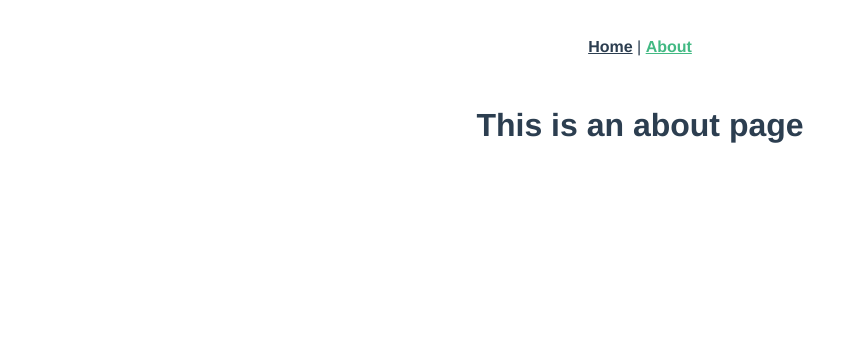
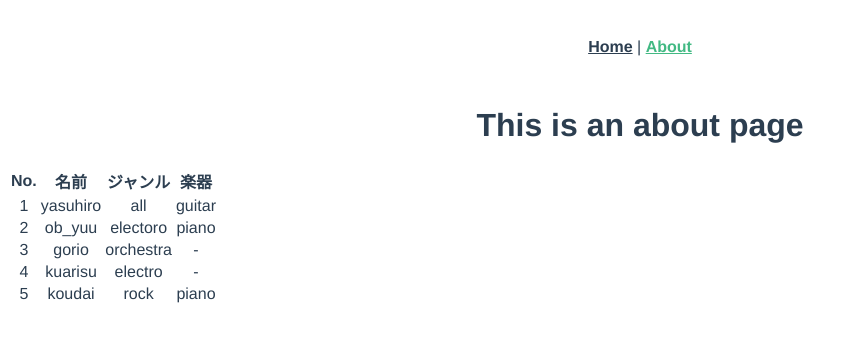
Before and after one commit to captain0001/lcmf_study001, a Vue app in the folder lcmfhq_study001/: page /#/about in a window 1280 px wide. Shown: the top 342 px of the page, without its empty margins (0-854 px from the left). Built offline with nearby package versions, Linux system fonts and the light colour scheme.

Commit message:
table 作成

```diff
--- /dev/null
+++ b/lcmfhq_study001/src/components/MyTable.vue
@@ -0,0 +1,55 @@
+<template>
+  <div class="hello">
+    <table class="table bg-white">
+      <thead class="thead-dark">
+      <tr>
+        <th v-for="x of dataset.headers" :key="x">{{ x }}</th>
+      </tr>
+      </thead>
+      <tbody>
+      <tr v-for="xs of dataset.data" :key="xs">
+        <td v-for="x of xs" :key="x">{{ x }}</td>
+      </tr>
+      </tbody>
+    </table>
+  </div>
+</template>
+
+<script>
+export default {
+  name: 'MyTable',
+  data() { return {
+    dataset: {
+      "headers": ["No.", "名前", "ジャンル", "楽器"],
+      "data": [
+        ["1", "yasuhiro", "all", "guitar"],
+        ["2", "ob_yuu", "electoro", "piano"],
+        ["3", "gorio", "orchestra", "-"],
+        ["4", "kuarisu", "electro", "-"],
+        ["5", "koudai", "rock", "piano"]
+      ]
+    }
+  }; },
+  props: {
+    msg: String
+  }
+}
+</script>
+
+<!-- Add "scoped" attribute to limit CSS to this component only -->
+<style scoped>
+h3 {
+  margin: 40px 0 0;
+}
+ul {
+  list-style-type: none;
+  padding: 0;
+}
+li {
+  display: inline-block;
+  margin: 0 10px;
+}
+a {
+  color: #42b983;
+}
+</style>
--- a/lcmfhq_study001/src/views/About.vue
+++ b/lcmfhq_study001/src/views/About.vue
@@ -1,5 +1,18 @@
 <template>
   <div class="about">
     <h1>This is an about page</h1>
+    <MyTable />
   </div>
 </template>
+
+<script>
+// @ is an alias to /src
+import MyTable from '@/components/MyTable.vue'
+
+export default {
+  name: 'About',
+  components: {
+    MyTable
+  }
+}
+</script>
```
